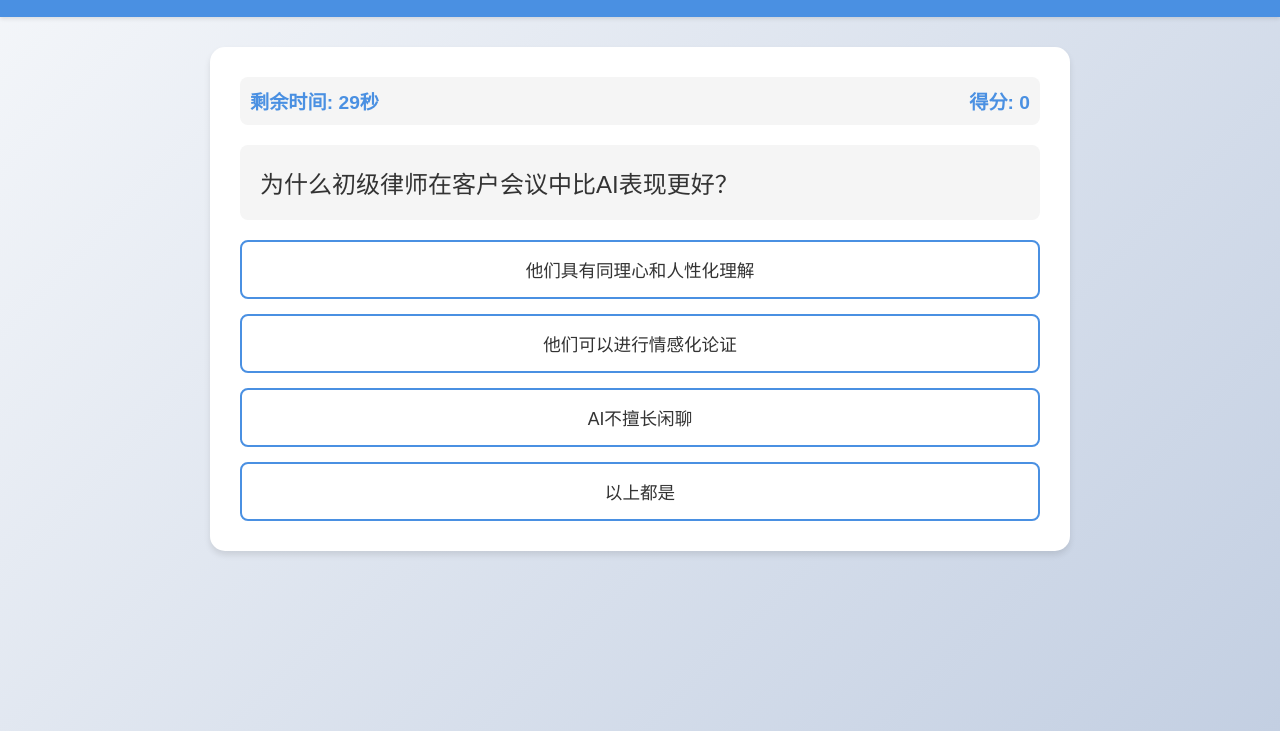
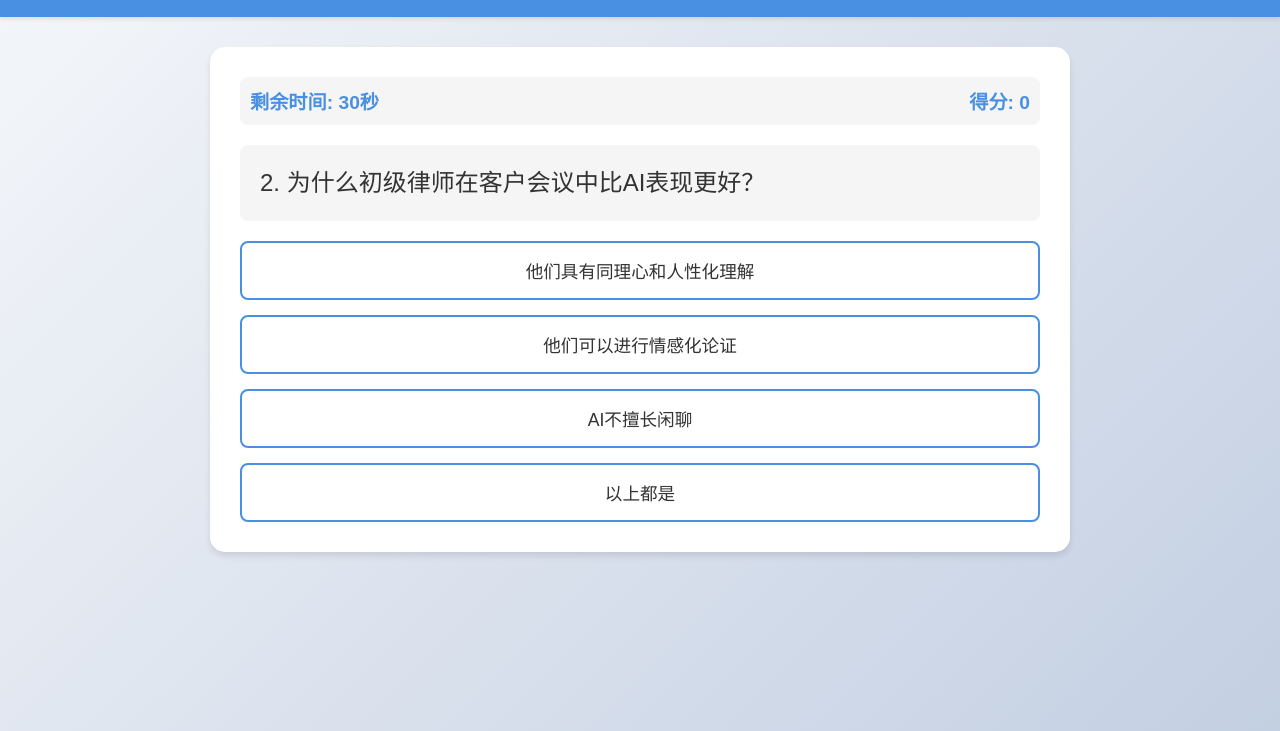
Before and after one commit to Dust-Light/AI-vs-Junior-Lawyers, a plain HTML site: page index.html in a window 1280 px wide. Both pictures are taken after a click on the button "AI不需要喝咖啡". Shown: the part 69-800 px from the top of the page. Drawn offline with Linux system fonts and the light colour scheme.

Commit message:
Add files via upload

```diff
--- a/game.js
+++ b/game.js
@@ -29,7 +29,7 @@ class QuizGame {
         }
 
         const question = this.questions[this.currentQuestionIndex];
-        this.questionElement.textContent = question.question;
+        this.questionElement.textContent = `${this.currentQuestionIndex + 1}. ${question.question}`;
 
         // 清空选项容器
         this.optionsContainer.innerHTML = '';
@@ -50,6 +50,7 @@ class QuizGame {
 
     startTimer() {
         this.updateTimerDisplay();
+        clearInterval(this.timer);
         this.timer = setInterval(() => {
             this.timeLeft--;
             this.updateTimerDisplay();
@@ -67,20 +68,45 @@ class QuizGame {
     checkAnswer(selectedIndex) {
         clearInterval(this.timer);
         const currentQuestion = this.questions[this.currentQuestionIndex];
+        const buttons = this.optionsContainer.getElementsByClassName('option-button');
+
+        // 禁用所有按钮
+        Array.from(buttons).forEach(button => {
+            button.disabled = true;
+        });
+
+        // 显示正确和错误答案
+        buttons[currentQuestion.correctAnswer].classList.add('correct');
+        if (selectedIndex !== currentQuestion.correctAnswer) {
+            buttons[selectedIndex].classList.add('incorrect');
+        }
 
         if (selectedIndex === currentQuestion.correctAnswer) {
             this.score += Math.floor(this.timeLeft * 100 / currentQuestion.timeLimit);
             this.updateScore();
         }
 
-        this.currentQuestionIndex++;
-        setTimeout(() => this.showQuestion(), 1000);
+        setTimeout(() => {
+            this.currentQuestionIndex++;
+            this.showQuestion();
+        }, 2000);
     }
 
     timeUp() {
         clearInterval(this.timer);
-        this.currentQuestionIndex++;
-        this.showQuestion();
+        const buttons = this.optionsContainer.getElementsByClassName('option-button');
+        Array.from(buttons).forEach(button => {
+            button.disabled = true;
+        });
+
+        // 显示正确答案
+        const currentQuestion = this.questions[this.currentQuestionIndex];
+        buttons[currentQuestion.correctAnswer].classList.add('correct');
+
+        setTimeout(() => {
+            this.currentQuestionIndex++;
+            this.showQuestion();
+        }, 2000);
     }
 
     updateScore() {
@@ -88,9 +114,14 @@ class QuizGame {
     }
 
     endGame() {
-        this.questionElement.textContent = `游戏结束！最终得分: ${this.score}`;
-        this.optionsContainer.innerHTML = '';
-        this.timerElement.textContent = '';
+        const container = document.getElementById('game-container');
+        container.innerHTML = `
+            <div class="game-over">
+                <h2>游戏结束！</h2>
+                <p>最终得分: ${this.score}</p>
+                <button class="restart-button" onclick="location.reload()">重新开始</button>
+            </div>
+        `;
     }
 }
 
--- a/index.html
+++ b/index.html
@@ -71,6 +71,7 @@
             background-color: var(--secondary-color);
             border-radius: 8px;
             color: var(--text-color);
+            line-height: 1.5;
         }
 
         #options {
@@ -89,10 +90,15 @@
             color: var(--text-color);
         }
 
-        .option-button:hover {
+        .option-button:hover:not(:disabled) {
             background-color: var(--primary-color);
             color: white;
             transform: translateY(-2px);
+        }
+
+        .option-button:disabled {
+            cursor: not-allowed;
+            opacity: 0.7;
         }
 
         .option-button.correct {
--- a/kahoot_questions.js
+++ b/kahoot_questions.js
@@ -3,7 +3,7 @@ const quizQuestions = [
         question: "AI相比初级律师的优势是什么？",
         options: [
             "AI不需要喝咖啡",
-            "AI总是知道所有法律",
+            "AI总是知道法律",
             "AI可以更快地审阅文件",
             "选项A和C都对"
         ],
@@ -33,12 +33,34 @@ const quizQuestions = [
         timeLimit: 30
     },
     {
+        question: "初级律师可能会用到而AI永远不会用的借口是？",
+        options: [
+            "打印机卡纸了",
+            "我需要更多咖啡",
+            "周一第一件事就做",
+            "以上都是"
+        ],
+        correctAnswer: 3,
+        timeLimit: 30
+    },
+    {
         question: "连续工作72小时后，AI最可能说什么？",
         options: [
             "我能休息一下吗？",
             "我需要重启",
             "错误：过度工作",
             "什么都不说—继续工作"
+        ],
+        correctAnswer: 3,
+        timeLimit: 30
+    },
+    {
+        question: "初级律师比AI更容易听到的话是？",
+        options: [
+            "这很好，但需要调整",
+            "努力不错，明天重做",
+            "你在进步，继续加油",
+            "以上都是"
         ],
         correctAnswer: 3,
         timeLimit: 30
@@ -66,28 +88,6 @@ const quizQuestions = [
         timeLimit: 30
     },
     {
-        question: "为什么客户更信任初级律师而不是AI？",
-        options: [
-            "他们能当面解释复杂问题",
-            "客户更喜欢人际互动",
-            "AI不会握手",
-            "以上都是"
-        ],
-        correctAnswer: 3,
-        timeLimit: 30
-    },
-    {
-        question: "在审查100页合同的比赛中会发生什么？",
-        options: [
-            "AI几分钟就完成，但律师能发现细微差别",
-            "律师中途疲惫",
-            "双方同意合作",
-            "以上都是"
-        ],
-        correctAnswer: 3,
-        timeLimit: 30
-    },
-    {
         question: "哪项任务目前更适合AI而不是初级律师？",
         options: [
             "审查数千份发票寻找错误",
@@ -99,11 +99,11 @@ const quizQuestions = [
         timeLimit: 30
     },
     {
-        question: "为什么初级律师在起草客户信件方面比AI更好？",
+        question: "为什么初级律师会羡慕AI？",
         options: [
-            "他们理解语气和情感",
-            "他们能适应独特的客户需求",
-            "AI难以把握细微的语言差别",
+            "AI不用在办公室加班",
+            "AI不用担心打字错误",
+            "AI不用讨好高级合伙人",
             "以上都是"
         ],
         correctAnswer: 3,
```
